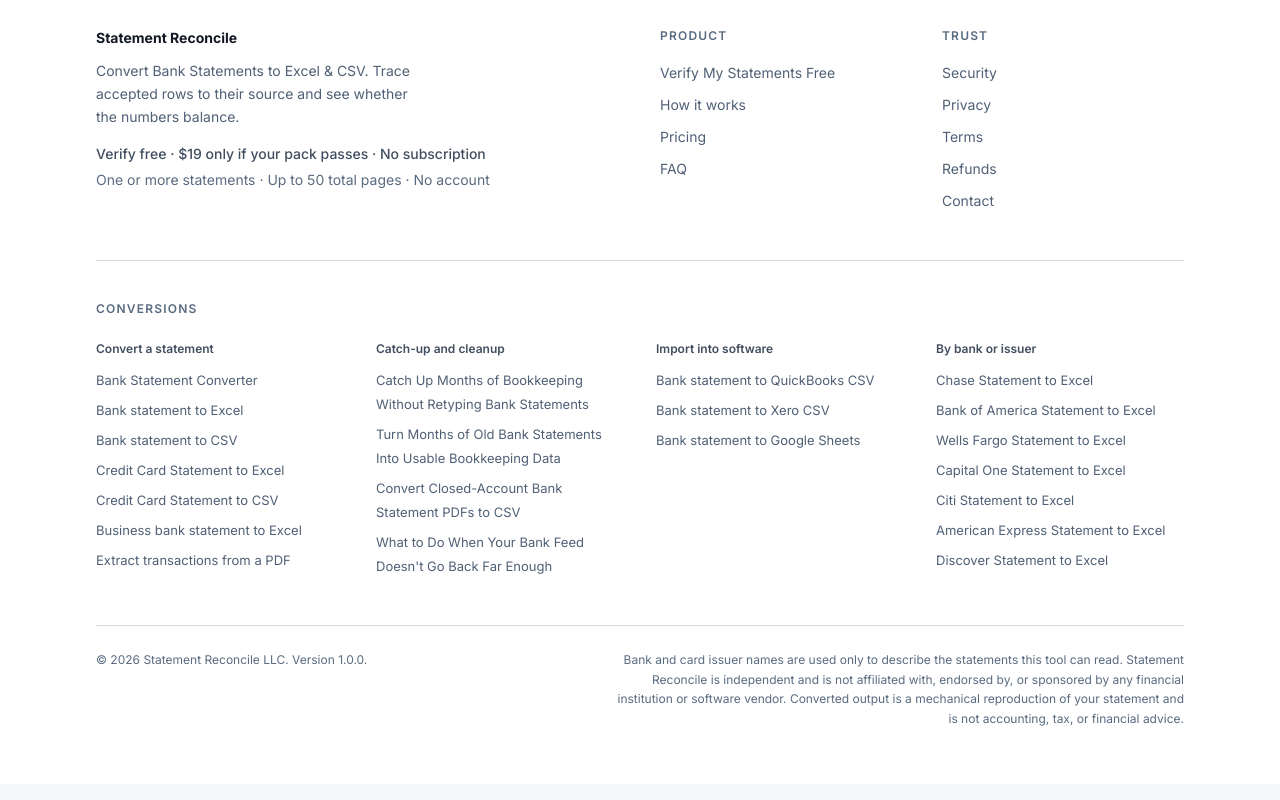
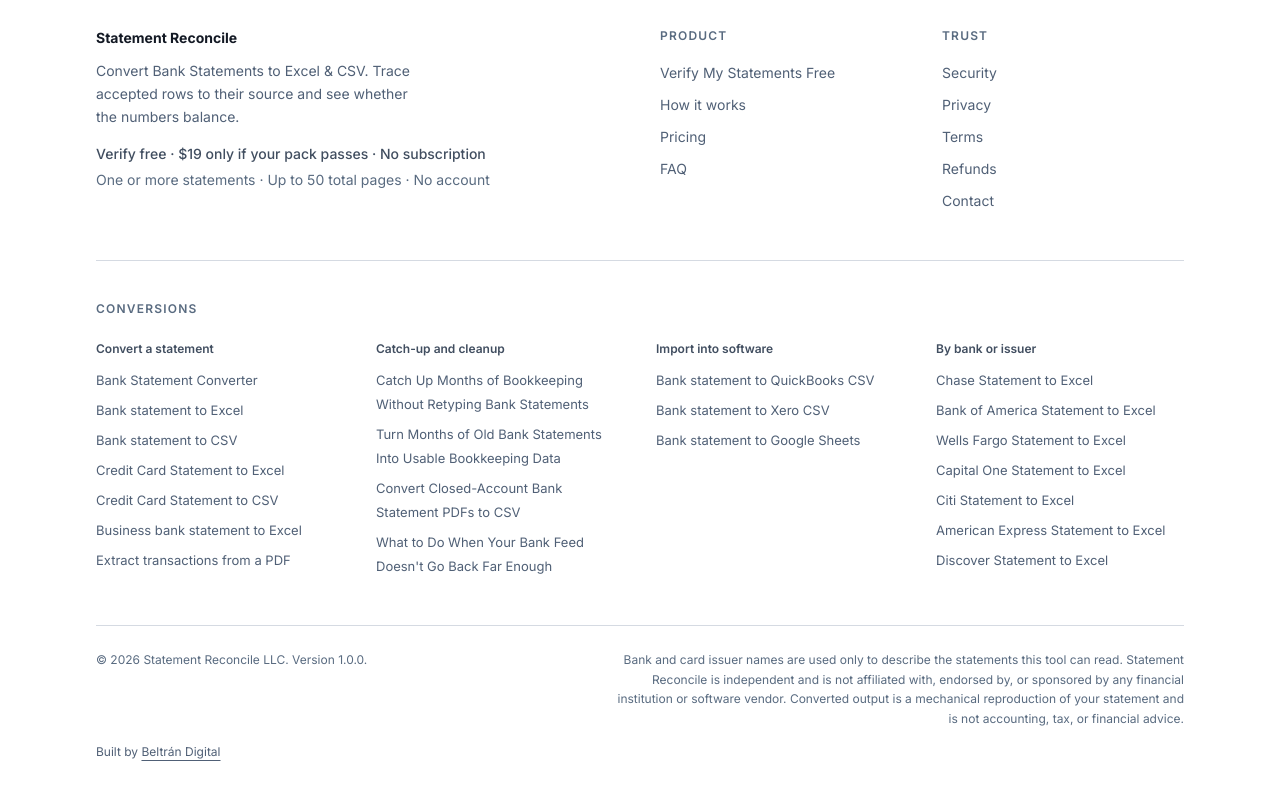
Before and after one commit to tomytomz1/statement-reconcile, a Next.js app: page / in a window 1280 px wide. Shown: the part 9250-10050 px from the top of the page. Built offline with nearby package versions, Linux system fonts and the light colour scheme; no server answers.

Commit message:
Add linked Beltrán Digital footer credit

```diff
--- a/src/components/site/footer.tsx
+++ b/src/components/site/footer.tsx
@@ -99,6 +99,7 @@
             advice.
           </p>
         </div>
+        <p className="text-ink-600 mt-4 text-xs">Built by <a href="https://beltran.digital/" target="_blank" rel="noopener" className="underline underline-offset-4 hover:text-accent-700 focus-visible:outline focus-visible:outline-2 focus-visible:outline-offset-4">Beltrán Digital</a></p>
       </Container>
     </footer>
   );
```
